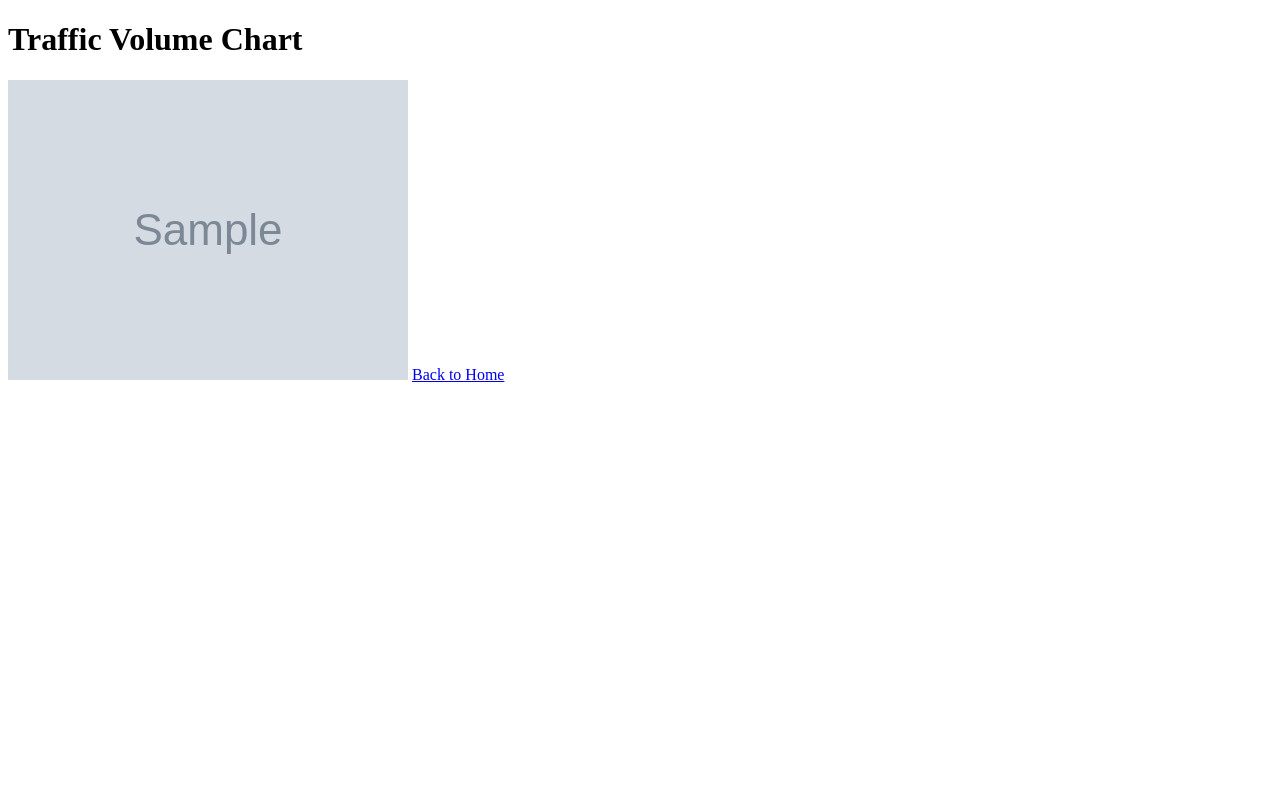
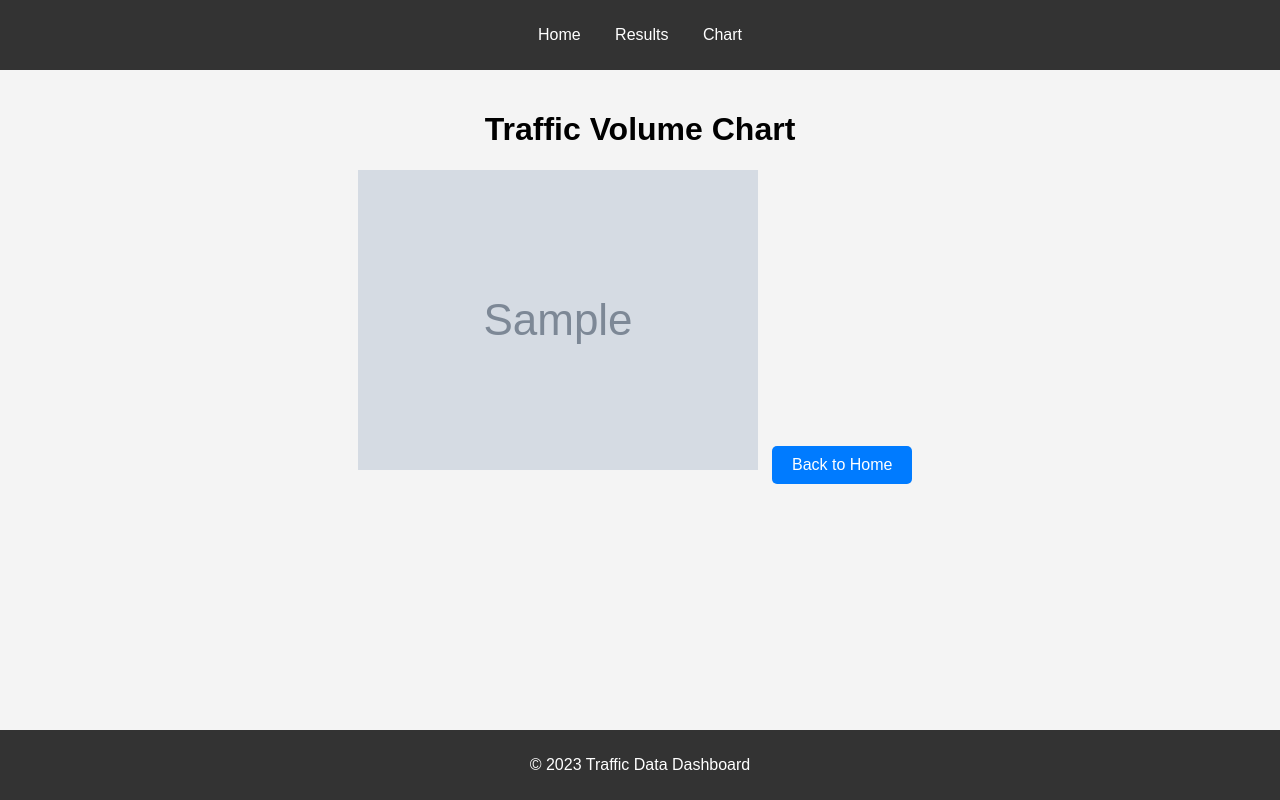
Before and after one commit to pratikgtam/-Data-Analytics-Programming-Final-Group-Project, a Flask app: template templates/chart.html in a window 1280 px wide. Run offline with Flask 3, Linux system fonts and the light colour scheme; the template is opened without the code that fills it: most values are stand-ins (such as "Sample title", 1, 10 or a date in 2020); grey boxes marked "Sample" are stand-in pictures; some libraries are stand-ins or nearby versions.

Commit message:
ui update

```diff
--- a/app.py
+++ b/app.py
@@ -2,6 +2,8 @@ from flask import Flask, render_template
 from sqlalchemy import create_engine
 import pandas as pd
 import matplotlib.pyplot as plt
+import matplotlib
+matplotlib.use('Agg')  # Use a non-GUI backend
 
 app = Flask(__name__)
 
@@ -61,9 +63,105 @@ def chart():
     plt.xlabel("Year")
     plt.ylabel("Total Traffic Volume")
     plt.savefig("static/traffic_volume.png")  # Save chart as an image
+    plt.close()  # Close the figure
 
     # Render chart template
     return render_template("chart.html", image_url="/static/traffic_volume.png")
 
+@app.route("/line_chart")
+def line_chart():
+    # Generate a line chart
+    query = """
+    SELECT "Year", SUM("DailyTrafficVolume") AS total_traffic_volume
+    FROM traffic_data
+    GROUP BY "Year"
+    ORDER BY "Year" ASC;
+    """
+    df = pd.read_sql(query, engine)
+
+    # Create a line chart
+    plt.figure(figsize=(10, 6))
+    plt.plot(df['Year'], df['total_traffic_volume'], marker='o', linestyle='-', color='skyblue')
+    plt.title("Traffic Volume by Year")
+    plt.xlabel("Year")
+    plt.ylabel("Total Traffic Volume")
+    plt.savefig("static/traffic_volume_line.png")  # Save chart as an image
+    plt.close()  # Close the figure
+
+    # Render chart template
+    return render_template("chart.html", image_url="/static/traffic_volume_line.png")
+
+@app.route("/avg_daily_volume_by_month")
+def avg_daily_volume_by_month():
+    # Generate a bar chart for average daily traffic volume by month
+    query = """
+    SELECT EXTRACT(MONTH FROM "Date") AS month, AVG("DailyTrafficVolume") AS avg_daily_volume
+    FROM traffic_data
+    GROUP BY month
+    ORDER BY month ASC;
+    """
+    df = pd.read_sql(query, engine)
+
+    # Create a bar chart
+    plt.figure(figsize=(10, 6))
+    plt.bar(df['month'], df['avg_daily_volume'], color='skyblue')
+    plt.title("Average Daily Traffic Volume by Month")
+    plt.xlabel("Month")
+    plt.ylabel("Average Daily Traffic Volume")
+    plt.xticks(range(1, 13))
+    plt.savefig("static/avg_daily_volume_by_month.png")  # Save chart as an image
+    plt.close()  # Close the figure
+
+    # Render chart template
+    return render_template("chart.html", image_url="/static/avg_daily_volume_by_month.png")
+
+@app.route("/volume_by_day_of_week")
+def volume_by_day_of_week():
+    # Generate a bar chart for traffic volume by day of the week
+    query = """
+    SELECT EXTRACT(DOW FROM "Date") AS day_of_week, SUM("DailyTrafficVolume") AS total_volume
+    FROM traffic_data
+    GROUP BY day_of_week
+    ORDER BY day_of_week ASC;
+    """
+    df = pd.read_sql(query, engine)
+
+    # Create a bar chart
+    plt.figure(figsize=(10, 6))
+    plt.bar(df['day_of_week'], df['total_volume'], color='skyblue')
+    plt.title("Traffic Volume by Day of the Week")
+    plt.xlabel("Day of the Week")
+    plt.ylabel("Total Traffic Volume")
+    plt.xticks(range(7), ['Sunday', 'Monday', 'Tuesday', 'Wednesday', 'Thursday', 'Friday', 'Saturday'])
+    plt.savefig("static/volume_by_day_of_week.png")  # Save chart as an image
+    plt.close()  # Close the figure
+
+    # Render chart template
+    return render_template("chart.html", image_url="/static/volume_by_day_of_week.png")
+
+@app.route("/volume_by_hour_of_day")
+def volume_by_hour_of_day():
+    # Generate a bar chart for traffic volume by hour of the day
+    query = """
+    SELECT EXTRACT(HOUR FROM "Time") AS hour_of_day, SUM("DailyTrafficVolume") AS total_volume
+    FROM traffic_data
+    GROUP BY hour_of_day
+    ORDER BY hour_of_day ASC;
+    """
+    df = pd.read_sql(query, engine)
+
+    # Create a bar chart
+    plt.figure(figsize=(10, 6))
+    plt.bar(df['hour_of_day'], df['total_volume'], color='skyblue')
+    plt.title("Traffic Volume by Hour of the Day")
+    plt.xlabel("Hour of the Day")
+    plt.ylabel("Total Traffic Volume")
+    plt.xticks(range(24))
+    plt.savefig("static/volume_by_hour_of_day.png")  # Save chart as an image
+    plt.close()  # Close the figure
+
+    # Render chart template
+    return render_template("chart.html", image_url="/static/volume_by_hour_of_day.png")
+
 if __name__ == "__main__":
     app.run(debug=True)
--- a/static/styles.css
+++ b/static/styles.css
@@ -0,0 +1,87 @@
+body {
+  font-family: Arial, sans-serif;
+  margin: 0;
+  padding: 0;
+  background-color: #f4f4f4;
+}
+
+header {
+  background-color: #333;
+  color: #fff;
+  padding: 10px 0;
+}
+
+nav ul {
+  list-style: none;
+  padding: 0;
+  text-align: center;
+}
+
+nav ul li {
+  display: inline;
+  margin: 0 15px;
+}
+
+nav ul li a {
+  color: #fff;
+  text-decoration: none;
+}
+
+main {
+  padding: 20px;
+  text-align: center;
+}
+
+.button {
+  display: inline-block;
+  padding: 10px 20px;
+  margin: 10px;
+  background-color: #007bff;
+  color: #fff;
+  text-decoration: none;
+  border-radius: 5px;
+}
+
+.button:hover {
+  background-color: #0056b3;
+}
+
+table {
+  width: 80%;
+  margin: 20px auto;
+  border-collapse: collapse;
+}
+
+table,
+th,
+td {
+  border: 1px solid #ddd;
+}
+
+th,
+td {
+  padding: 12px;
+  text-align: center;
+}
+
+th {
+  background-color: #f2f2f2;
+}
+
+tr:nth-child(even) {
+  background-color: #f9f9f9;
+}
+
+tr:hover {
+  background-color: #f1f1f1;
+}
+
+footer {
+  background-color: #333;
+  color: #fff;
+  text-align: center;
+  padding: 10px 0;
+  position: fixed;
+  width: 100%;
+  bottom: 0;
+}
--- a/templates/chart.html
+++ b/templates/chart.html
@@ -2,10 +2,29 @@
 <html>
   <head>
     <title>Traffic Volume Chart</title>
+    <link
+      rel="stylesheet"
+      type="text/css"
+      href="{{ url_for('static', filename='styles.css') }}"
+    />
   </head>
   <body>
-    <h1>Traffic Volume Chart</h1>
-    <img src="{{ image_url }}" alt="Traffic Volume Chart" />
-    <a href="/">Back to Home</a>
+    <header>
+      <nav>
+        <ul>
+          <li><a href="/">Home</a></li>
+          <li><a href="/results">Results</a></li>
+          <li><a href="/chart">Chart</a></li>
+        </ul>
+      </nav>
+    </header>
+    <main>
+      <h1>Traffic Volume Chart</h1>
+      <img src="{{ image_url }}" alt="Traffic Volume Chart" />
+      <a class="button" href="/">Back to Home</a>
+    </main>
+    <footer>
+      <p>&copy; 2023 Traffic Data Dashboard</p>
+    </footer>
   </body>
 </html>
```
Also changed, not shown: templates/index.html (+24 -4 lines), templates/results.html (+21 -2 lines), static/traffic_volume.png (added), static/traffic_volume_line.png (added), static/traffic_volume_pie.png (added).
